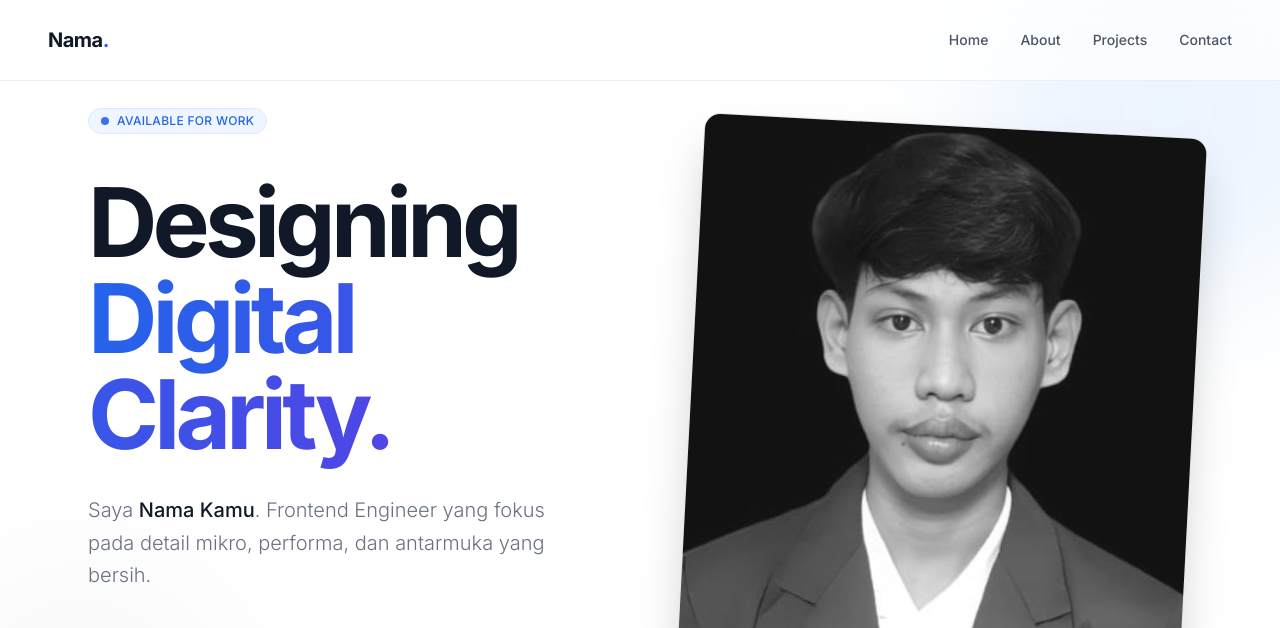
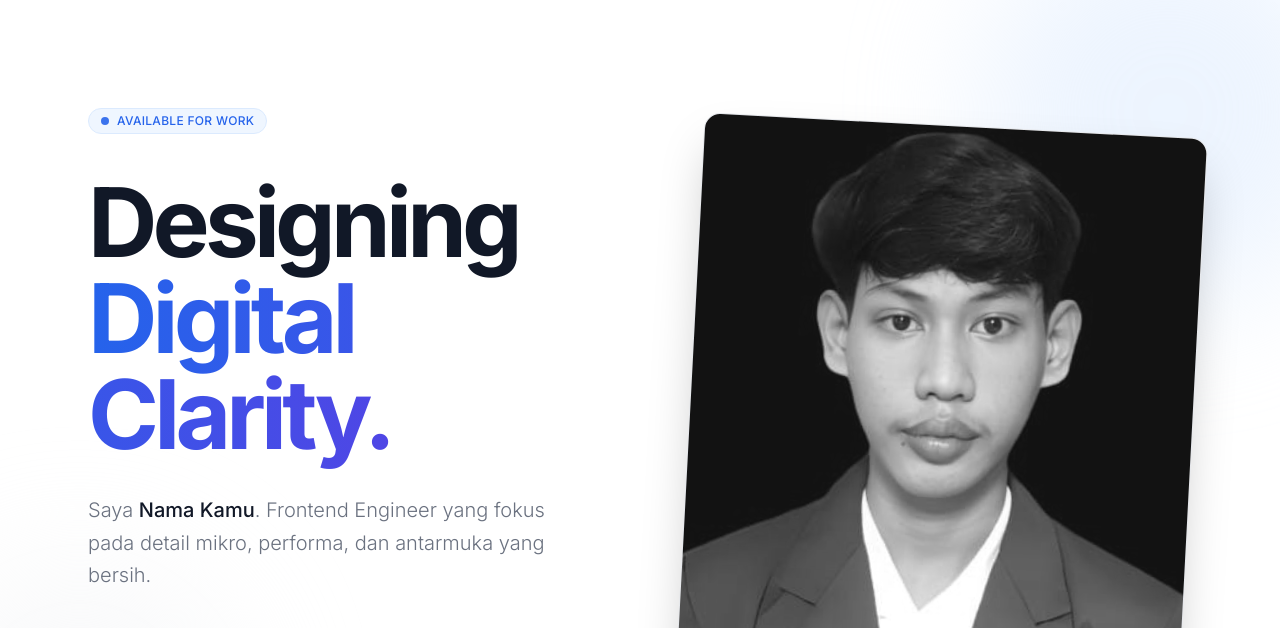
Before and after one commit to Sigiitttt/porto2, a plain HTML site: page index.html in a window 1280 px wide. Shown: the top 628 px of the page. Drawn offline with nearby package versions, Linux system fonts and the light colour scheme.

Commit message:
perbaikan kontak

```diff
--- a/index.html
+++ b/index.html
@@ -34,25 +34,7 @@
 
 <body class="bg-gray-50 text-gray-900 antialiased selection:bg-blue-100 selection:text-blue-700">
 
-    <nav
-        class="fixed w-full top-0 z-50 transition-all duration-300 backdrop-blur-md bg-white/70 border-b border-gray-200/60">
-        <div class="max-w-screen-2xl mx-auto px-6 md:px-12 h-20 flex items-center justify-between">
-            <a href="#" class="text-xl font-bold tracking-tight hover:text-primary transition-colors">
-                Nama<span class="text-primary">.</span>
-            </a>
 
-            <div class="hidden md:flex space-x-8">
-                <a href="#home"
-                    class="text-sm font-medium text-gray-600 hover:text-primary hover:decoration-2 hover:underline-offset-4 hover:underline transition-all">Home</a>
-                <a href="#about"
-                    class="text-sm font-medium text-gray-600 hover:text-primary hover:decoration-2 hover:underline-offset-4 hover:underline transition-all">About</a>
-                <a href="#projects"
-                    class="text-sm font-medium text-gray-600 hover:text-primary hover:decoration-2 hover:underline-offset-4 hover:underline transition-all">Projects</a>
-                <a href="#contact"
-                    class="text-sm font-medium text-gray-600 hover:text-primary hover:decoration-2 hover:underline-offset-4 hover:underline transition-all">Contact</a>
-            </div>
-        </div>
-    </nav>
 
     <section id="home" class="relative min-h-screen flex items-center pt-20 overflow-hidden bg-white">
         <div
```
